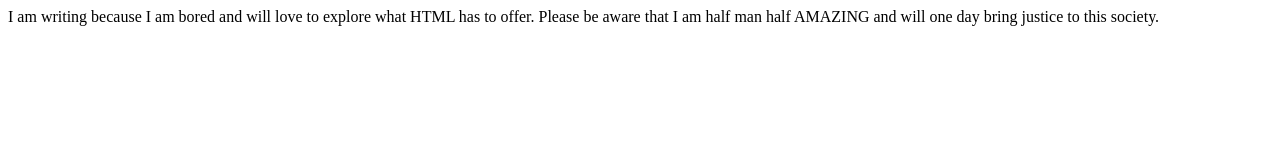
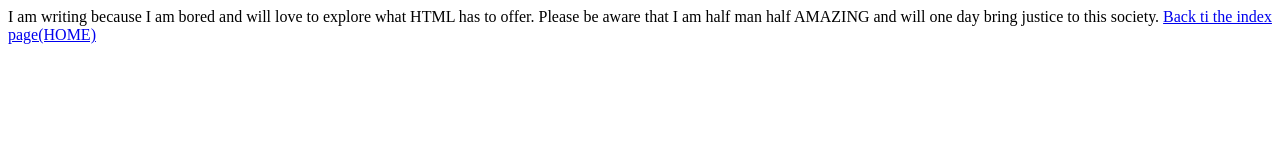
Before and after one commit to LP45/codesquad2018, a plain HTML site: page renodos.html in a window 1280 px wide. Drawn offline with Linux system fonts and the light colour scheme.

Commit message:
Refrence back to Home Page

```diff
--- a/renodos.html
+++ b/renodos.html
@@ -4,5 +4,6 @@
 </head>
 <BODY>
 	I am writing because I am bored and will love to explore what HTML has to offer. Please be aware that I am half man half AMAZING and will one day bring justice to this society.
+	<a href="/">Back ti the index page(HOME)</a>
 </BODY>
 </html>
```
